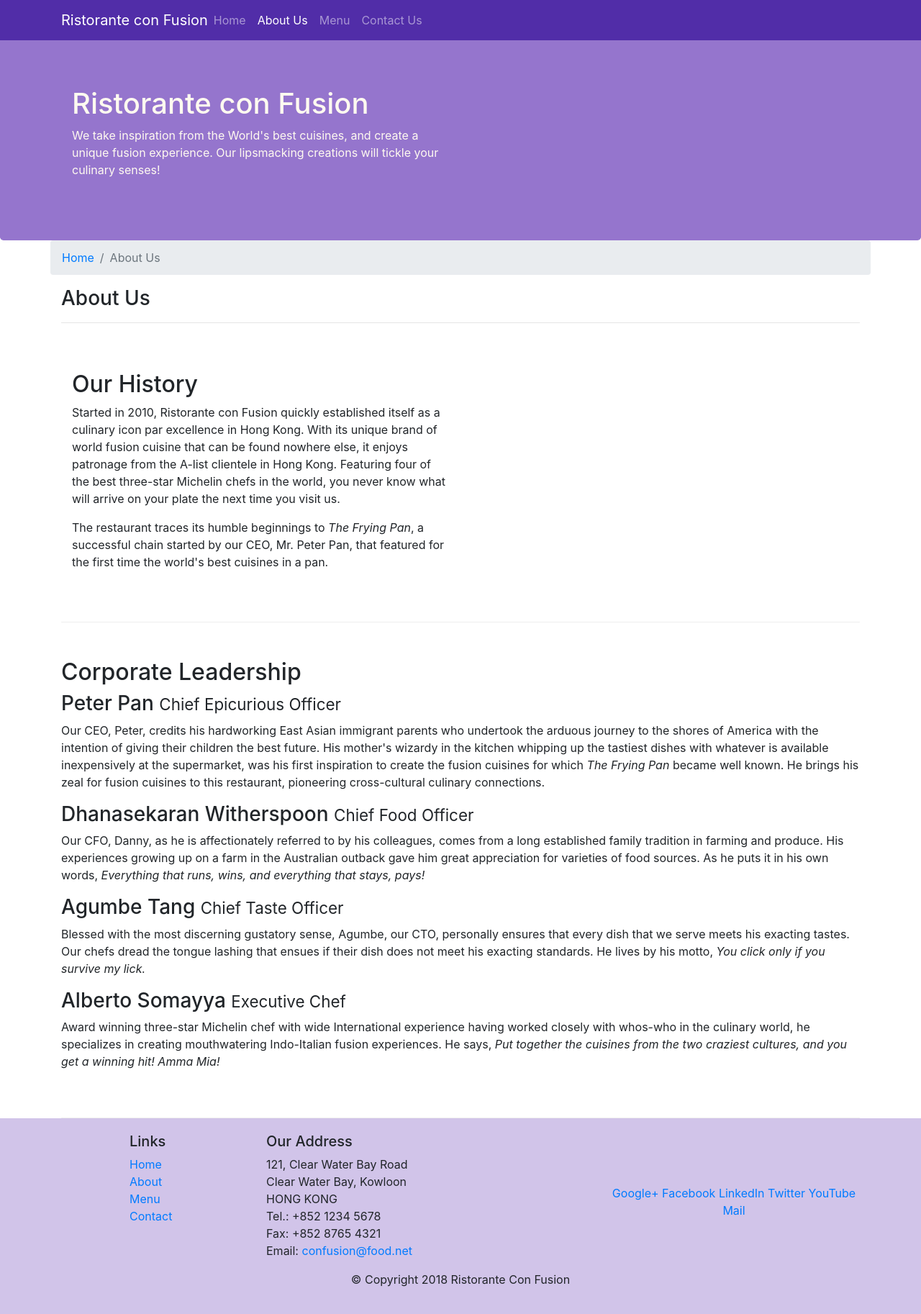
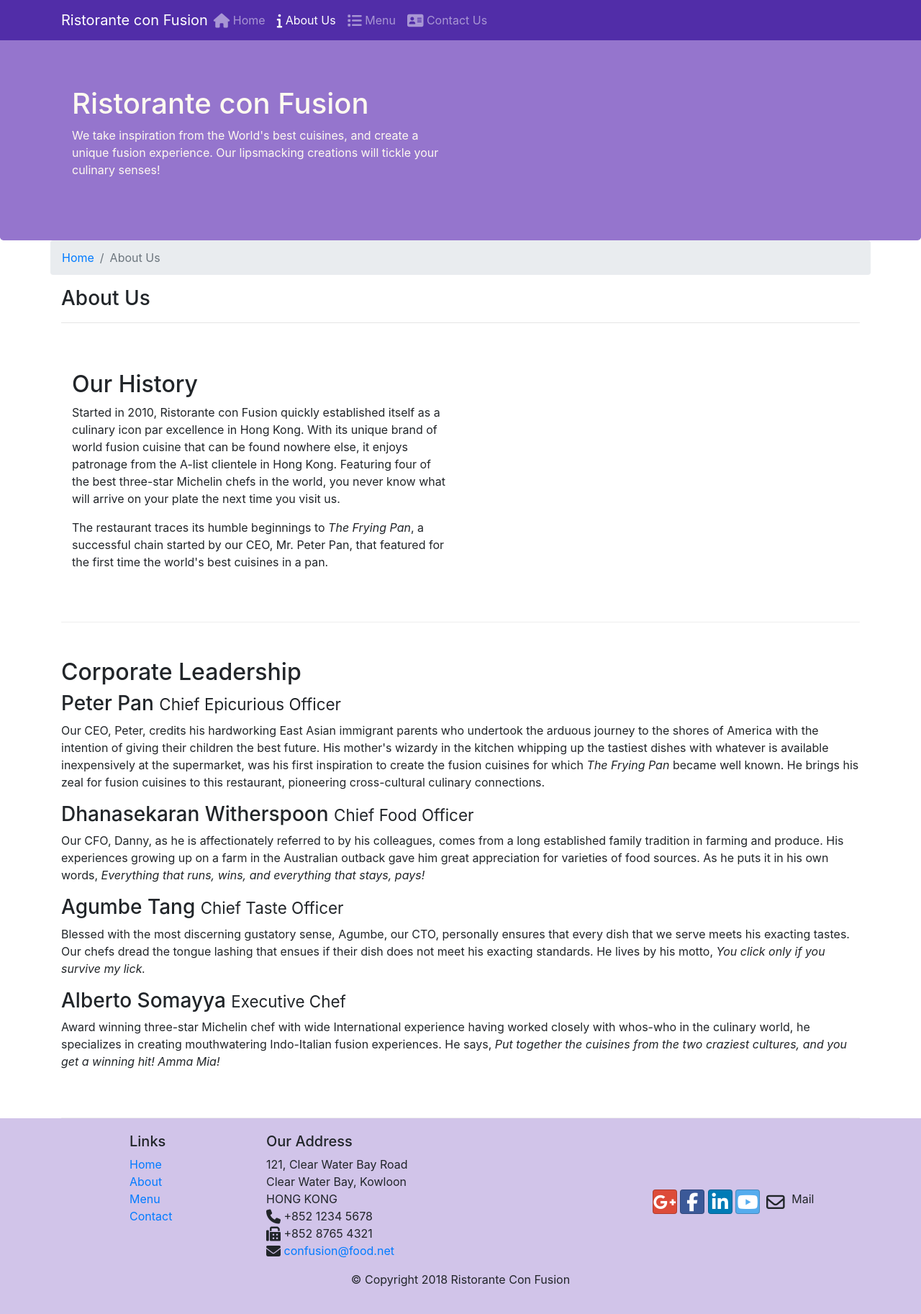
Before and after one commit to yahmed-mohammad/Bootstrap4, a plain HTML site: page conFusion/aboutus.html in a window 1280 px wide. Shown: the whole page at 72% size. Drawn offline with nearby package versions, Linux system fonts and the light colour scheme.

Commit message:
Added the social media icons using bootstrap social and font awesome

```diff
--- a/conFusion/aboutus.html
+++ b/conFusion/aboutus.html
@@ -23,10 +23,14 @@
             <a class="navbar-brand mr-auto" href="index.html">Ristorante con Fusion</a>
             <div id="NavBar" class="collapse navbar-collapse">
                 <ul class="navbar-nav mr-auto">
-                    <li class="nav-item"><a class="nav-link" href="index.html">Home</a></li>
-                    <li class="nav-item active"><a class="nav-link" href="#">About Us</a></li>
-                    <li class="nav-item"><a class="nav-link" href="#">Menu</a></li>
-                    <li class="nav-item"><a class="nav-link" href="#">Contact Us</a></li>
+                    <li class="nav-item"><a class="nav-link" href="index.html">
+                        <span class="fa fa-home fa-lg"></span> Home</a></li>
+                    <li class="nav-item active"><a class="nav-link" href="#">
+                        <span class="fa fa-info fa-lg"></span> About Us</a></li>
+                    <li class="nav-item"><a class="nav-link" href="#">
+                        <span class="fa fa-list fa-lg"></span> Menu</a></li>
+                    <li class="nav-item"><a class="nav-link" href="#">
+                        <span class="fa fa-address-card fa-lg"></span> Contact Us</a></li>
                 </ul>
             </div>
         </div>
@@ -102,19 +106,19 @@
 		              121, Clear Water Bay Road<br>
 		              Clear Water Bay, Kowloon<br>
 		              HONG KONG<br>
-		              Tel.: +852 1234 5678<br>
-		              Fax: +852 8765 4321<br>
-		              Email: <a href="mailto:confusion@food.net">confusion@food.net</a>
+		              <i class="fa fa-phone fa-lg"></i> +852 1234 5678<br>
+		              <i class="fa fa-fax fa-lg"></i> +852 8765 4321<br>
+		              <i class="fa fa-envelope fa-lg"></i> <a href="mailto:confusion@food.net">confusion@food.net</a>
 		           </address>
                 </div>
                 <div class="col-12 col-sm-4 align-self-center">
                     <div class="text-center">
-                        <a href="http://google.com/+">Google+</a>
-                        <a href="http://www.facebook.com/profile.php?id=">Facebook</a>
-                        <a href="http://www.linkedin.com/in/">LinkedIn</a>
-                        <a href="http://twitter.com/">Twitter</a>
-                        <a href="http://youtube.com/">YouTube</a>
-                        <a href="mailto:">Mail</a>
+                        <a class="btn btn-social-icon btn-google" href="http://google.com/+"><i class="fa fa-google-plus fa-lg"></i></a>
+                        <a class="btn btn-social-icon btn-facebook" href="http://www.facebook.com/profile.php?id="><i class="fa fa-facebook fa-lg"></i></a>
+                        <a class="btn btn-social-icon btn-linkedin" href="http://www.linkedin.com/in/"><i class="fa fa-linkedin fa-lg"></i></a>
+                        <a class="btn btn-social-icon btn-twitter" href="http://twitter.com/"><i class="fa fa-youtube fa-lg"></i></a>
+                        <a class="btn btn-social-icon btn-youtube" href="http://youtube.com/"><i class="fa fa-envelope-o fa-lg"></i></a>
+                        <a class="btn btn-social-icon" href="mailto:">Mail</a>
                     </div>
                 </div>
            </div>
```
Also changed, not shown: conFusion/index.html (+17 -13 lines).
